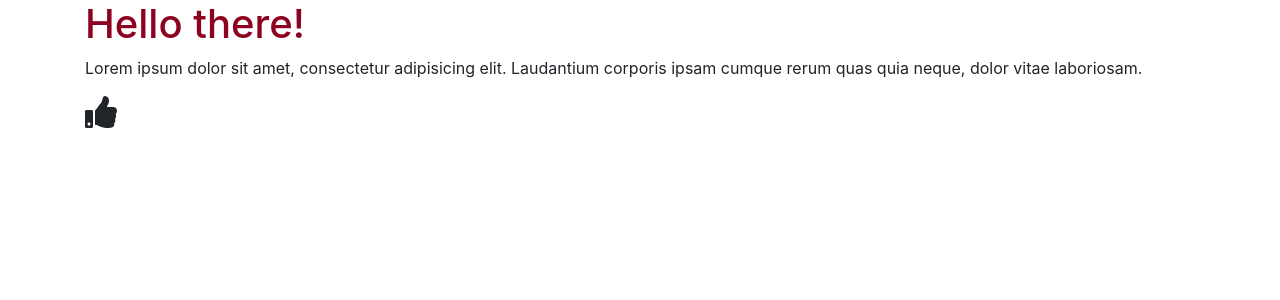
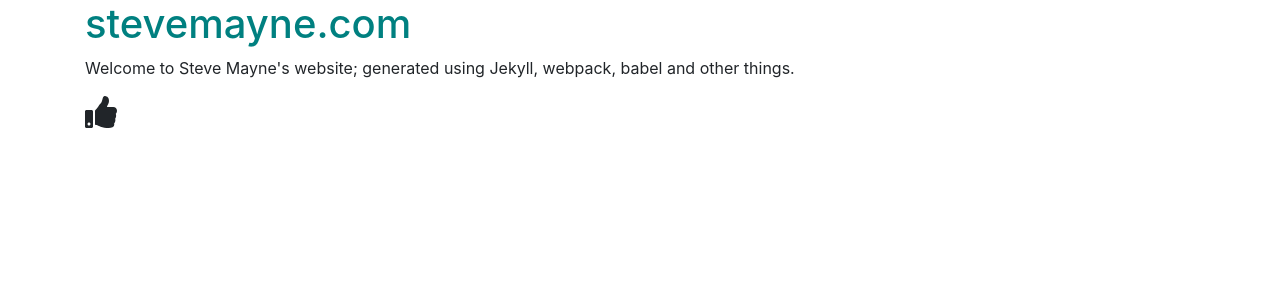
Before and after one commit to stevemayne/stevemayne.github.io, a Jekyll site: the page built from index.html, in a window 1280 px wide. Shown: the top 300 px of the page. Built offline with Jekyll 4.4.1, drawn with Linux system fonts in a browser that asks for light colours; nearby versions of some CDN libraries.

Commit message:
Change theme to teal

```diff
--- a/_config.yml
+++ b/_config.yml
@@ -3,7 +3,7 @@
 email: steve.mayne@gmail.com
 author: Steve Mayne
 description:
-url:
+url: https://www.stevemayne.com
 
 # Build settings
 permalink: :title/
--- a/_includes/head.html
+++ b/_includes/head.html
@@ -2,7 +2,7 @@
   <meta charset="UTF-8">
   <meta name="viewport" content="width=device-width, initial-scale=1.0">
   <meta http-equiv="X-UA-Compatible" content="ie=edge">
-  <title>Jekyll and Bootstrap</title>
+  <title>Steve Mayne</title>
 
   <link rel="stylesheet" href="/css/main.css">
 </head>
--- a/css/custom/_variables.scss
+++ b/css/custom/_variables.scss
@@ -1 +1 @@
-$primary: #8d021f; // burgundy
+$primary: #008080; // teal
--- a/index.html
+++ b/index.html
@@ -5,8 +5,8 @@
 <div class="container">
   <div class="row">
     <div class="col">
-      <h1 class="text-primary">Hello there!</h1>
-      <p>Lorem ipsum dolor sit amet, consectetur adipisicing elit. Laudantium corporis ipsam cumque rerum quas quia neque, dolor vitae laboriosam.</p>
+      <h1 class="text-primary">stevemayne.com</h1>
+      <p>Welcome to Steve Mayne's website; generated using Jekyll, webpack, babel and other things.</p>
       <i class="fas fa-thumbs-up fa-2x"></i>
     </div>
   </div>
```
Also changed, not shown: 2 other files.
